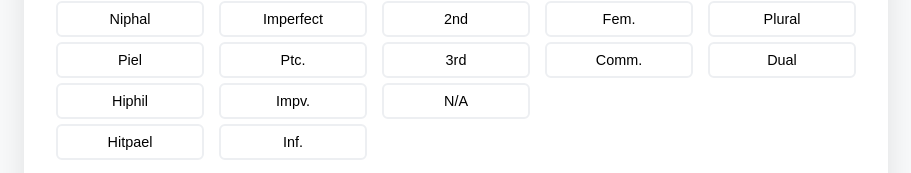
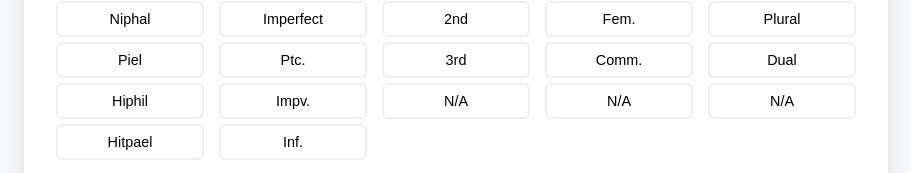
Before and after one commit to m-Drent/Hebrew-Verb-Parsing, a plain HTML site: page index.html in a window 1280 px wide. Shown: the part 321-494 px from the top of the page, without its empty margins (184-1095 px from the left). Drawn offline with Linux system fonts and the light colour scheme.

Commit message:
Update index.html

```diff
--- a/index.html
+++ b/index.html
@@ -72,6 +72,7 @@
             <button class="choice-btn" onclick="select(this, 'm')">Masc.</button>
             <button class="choice-btn" onclick="select(this, 'f')">Fem.</button>
             <button class="choice-btn" onclick="select(this, 'c')">Comm.</button>
+            <button class="choice-btn" onclick="select(this, 'N/A')">N/A</button>
         </div>
 
         <div class="btn-group" data-category="n">
@@ -79,6 +80,7 @@
             <button class="choice-btn" onclick="select(this, 's')">Sing.</button>
             <button class="choice-btn" onclick="select(this, 'p')">Plural</button>
             <button class="choice-btn" onclick="select(this, 'd')">Dual</button>
+            <button class="choice-btn" onclick="select(this, 'N/A')">N/A</button>
         </div>
     </div>
 
```
